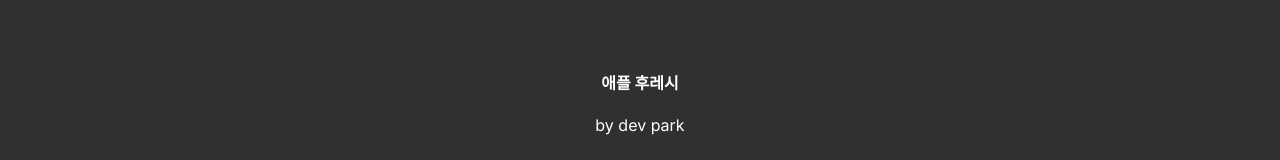
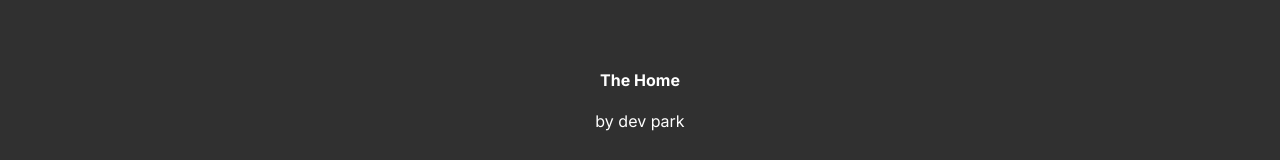
Before and after one commit to netkro-0706/nextjs-13-playground, a Next.js app: page / in a window 1280 px wide. Shown: the part 144-304 px from the top of the page. Built offline with nearby package versions, Linux system fonts and the light colour scheme.

Commit message:
chore: folder structure

```diff
--- a/app/abc/page.js
+++ b/app/(routes)/abc/page.js
@@ -1,4 +1,4 @@
-import Test from "../components/templates/test";
+import Test from "../../components/templates/test";
 
 export default function Abc() {
   return (
--- a/app/cart/page.js
+++ b/app/(routes)/cart/page.js
@@ -1,6 +1,6 @@
-import CartItem from "../components/cartItem/page";
-import Welecome from "../components/welecome/page";
-import data from "./data";
+import CartItem from "../../components/cartItem/page";
+import Welecome from "../../components/welecome/page";
+import data from "../../db/data";
 
 export default function Cart() {
   return (
--- a/app/layout.js
+++ b/app/(routes)/layout.js
@@ -1,5 +1,5 @@
 import { Inter } from "next/font/google";
-import "./globals.css";
+import "../styles/globals.css";
 import Link from "next/link";
 
 const inter = Inter({ subsets: ["latin"] });
--- a/app/page.js
+++ b/app/(routes)/page.js
@@ -3,7 +3,7 @@ export default function Home() {
 
   return (
     <div>
-      <h4 className="title">애플 후레시</h4>
+      <h4 className="title">The Home</h4>
       <p className="title-sub">by dev {name}</p>
     </div>
   );
```
Also changed, not shown: app/(routes)/cart/layout.js (added, +10 -0 lines), app/cart/layout.js (deleted, +0 -12 lines), app/(routes)/abc/def/page.js (renamed from app/abc/def/page.js), app/(routes)/cart/payment/page.js (renamed from app/cart/payment/page.js), app/(routes)/list/page.js (renamed from app/list/page.js), app/db/data.js (renamed from app/cart/data.js), app/styles/globals.css (renamed from app/globals.css), app/styles/page.module.css (added).
